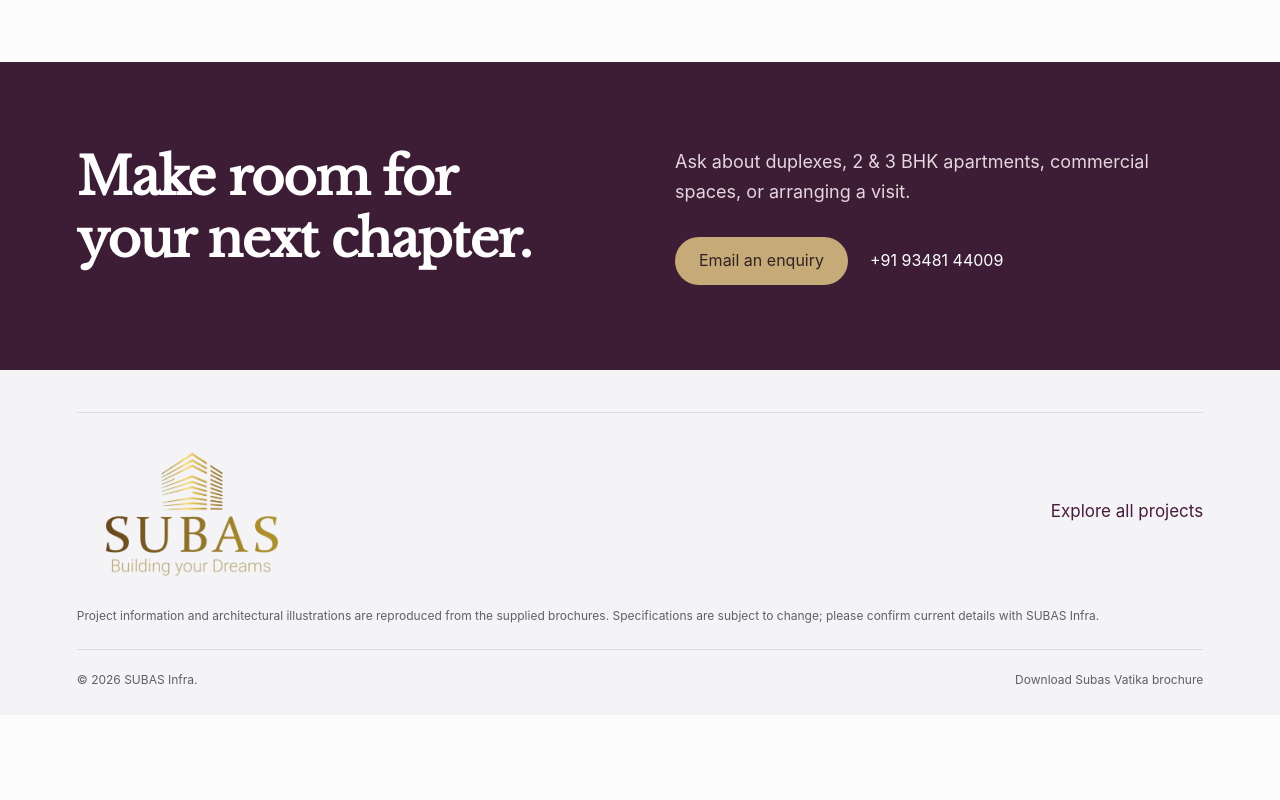
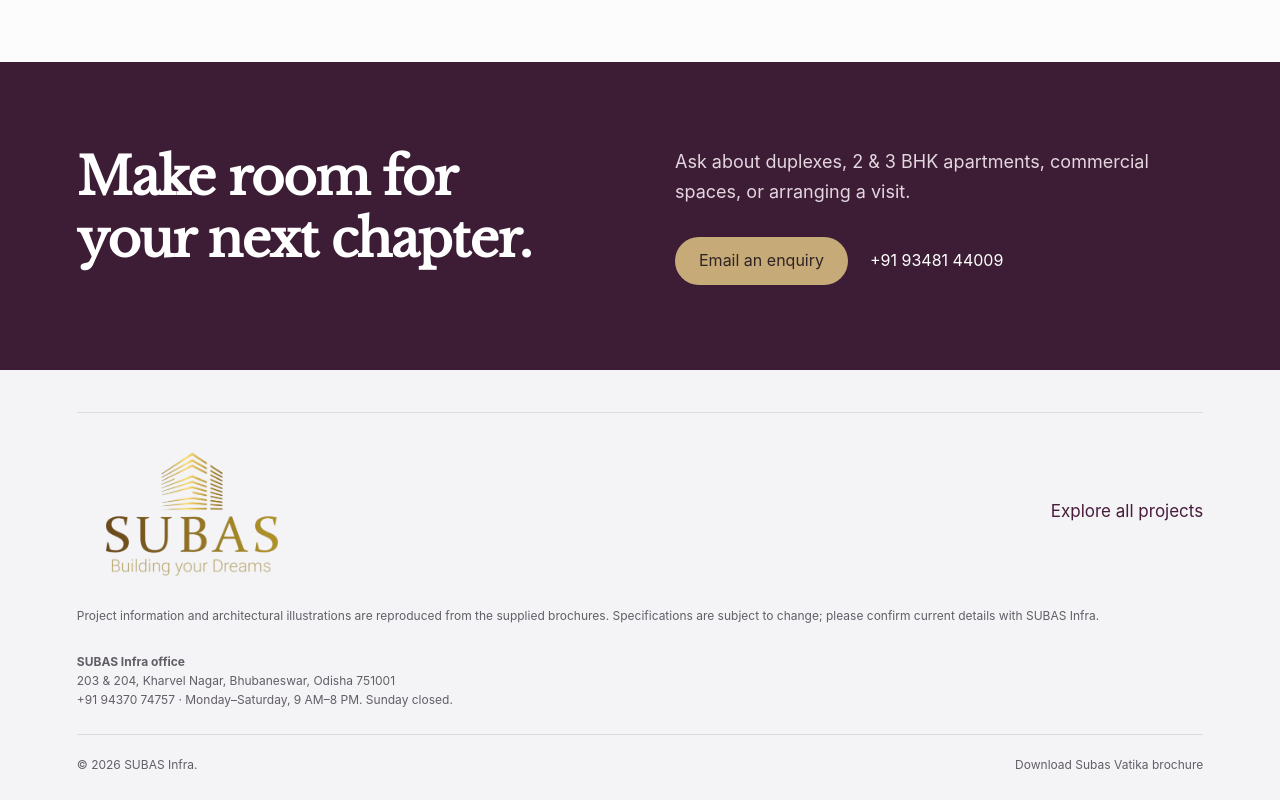
Before and after one commit to sahusiddharth8-ops/subas-infra, a Next.js app: page /projects/subas-vatika in a window 1280 px wide. Shown: the part 7353-8153 px from the top of the page. Before the commit the page ends 8068 px from the top, so only its background shows below. Built offline with nearby package versions, Linux system fonts and the light colour scheme.

Commit message:
Enable search indexing and add local SEO for SUBAS projects

```diff
--- a/src/app/layout.tsx
+++ b/src/app/layout.tsx
@@ -1,12 +1,20 @@
 import type { Metadata } from "next";
+import { siteUrl, brandDescription } from "@/lib/seo";
 import "@fontsource-variable/inter";
 import "@fontsource/libre-baskerville/latin-700.css";
 import "./globals.css";
 
 export const metadata: Metadata = {
-  title: "SUBAS Infra — Find your next chapter",
-  description: "Explore SUBAS Infra and discover Subas Vatika in Barampur.",
-  robots: { index: false, follow: false },
+  metadataBase: new URL(siteUrl),
+  title: { default: "Subas Infra | Homes in Berhampur & Bhubaneswar", template: "%s | Subas Infra" },
+  description: brandDescription,
+  robots: { index: true, follow: true },
+  openGraph: {
+    type: "website", siteName: "Subas Infra", locale: "en_IN",
+    title: "Subas Infra | Homes in Berhampur & Bhubaneswar",
+    description: brandDescription,
+  },
+  twitter: { card: "summary", title: "Subas Infra | Homes in Odisha", description: brandDescription },
 };
 
 export default function RootLayout({ children }: Readonly<{ children: React.ReactNode }>) {
--- a/src/app/projects/[slug]/page.tsx
+++ b/src/app/projects/[slug]/page.tsx
@@ -1,7 +1,23 @@
+import { projectSeo, siteUrl } from "@/lib/seo";
 import { notFound } from "next/navigation";
 import type { Metadata } from "next";
 import ProjectDetail from "@/components/project-detail";
 import { projectDetails } from "@/lib/projects";
 export function generateStaticParams(){return Object.keys(projectDetails).map(slug=>({slug}));}
-export async function generateMetadata({params}:{params:Promise<{slug:string}>}):Promise<Metadata>{const {slug}=await params; const p=Object.hasOwn(projectDetails,slug)?projectDetails[slug]:undefined;return {title:p?`${p.name} — SUBAS Infra`:"Project not found",description:p?.intro};}
-export default async function ProjectPage({params}:{params:Promise<{slug:string}>}){const {slug}=await params;const project=Object.hasOwn(projectDetails,slug)?projectDetails[slug]:undefined;if(!project)notFound();return <ProjectDetail project={project}/>;}
+export async function generateMetadata({params}:{params:Promise<{slug:string}>}):Promise<Metadata>{
+  const {slug}=await params;
+  const project=Object.hasOwn(projectDetails,slug)?projectDetails[slug]:undefined;
+  if (!project) return { title: "Project not found", robots: { index: false, follow: false } };
+  const seo=projectSeo[slug];
+  return { title: seo.title, description: seo.description,
+    alternates: { canonical: `/projects/${slug}` },
+    openGraph: { type: "website", siteName: "Subas Infra", title: seo.title, description: seo.description, url: `${siteUrl}/projects/${slug}` },
+    twitter: { card: "summary", title: seo.title, description: seo.description },
+  };
+}
+export default async function ProjectPage({params}:{params:Promise<{slug:string}>}){const {slug}=await params;const project=Object.hasOwn(projectDetails,slug)?projectDetails[slug]:undefined;if(!project)notFound();const url = `${siteUrl}/projects/${slug}`;
+const structuredData = { "@context": "https://schema.org", "@graph": [
+  { "@type": "WebPage", "@id": `${url}/#webpage`, url, name: projectSeo[slug].title, description: projectSeo[slug].description, about: { "@type": "Place", name: project.name, address: project.location }, publisher: { "@id": `${siteUrl}/#organization` } },
+  { "@type": "BreadcrumbList", itemListElement: [ { "@type": "ListItem", position: 1, name: "SUBAS Infra", item: siteUrl }, { "@type": "ListItem", position: 2, name: project.name, item: url } ] }
+] };
+return <><script type="application/ld+json" dangerouslySetInnerHTML={{ __html: JSON.stringify(structuredData).replace(/</g, "\\u003c") }} /><ProjectDetail project={project}/></>;}
--- /dev/null
+++ b/src/app/robots.ts
@@ -0,0 +1,5 @@
+import type { MetadataRoute } from 'next';
+import { siteUrl } from '@/lib/seo';
+export default function robots(): MetadataRoute.Robots {
+  return { rules: { userAgent: '*', allow: '/' }, sitemap: `${siteUrl}/sitemap.xml` };
+}
--- /dev/null
+++ b/src/app/sitemap.ts
@@ -0,0 +1,6 @@
+import type { MetadataRoute } from 'next';
+import { projectDetails } from '@/lib/projects';
+import { siteUrl } from '@/lib/seo';
+export default function sitemap(): MetadataRoute.Sitemap {
+  return [{ url: siteUrl }, ...Object.keys(projectDetails).map(slug => ({ url: `${siteUrl}/projects/${slug}` }))];
+}
--- /dev/null
+++ b/src/components/business-contact.tsx
@@ -0,0 +1,9 @@
+import { businessContact as contact } from "@/lib/seo";
+
+export default function BusinessContact() {
+  return <div className="footer-note">
+    <p><strong>SUBAS Infra office</strong></p>
+    <address style={{ fontStyle: "normal" }}>{contact.streetAddress}, {contact.city}, {contact.region} {contact.postalCode}</address>
+    <p><a href={`tel:${contact.phone}`}>{contact.phoneLabel}</a> · {contact.hours}</p>
+  </div>;
+}
--- a/src/components/homepage.tsx
+++ b/src/components/homepage.tsx
@@ -1,5 +1,6 @@
 "use client";
 
+import BusinessContact from "./business-contact";
 import Image from "next/image";
 import { useState, useEffect, useRef, type FormEvent } from "react";
 
@@ -80,7 +81,7 @@ export default function Homepage() {
         <figure className="life-image"><Image src="/images/interior.webp" alt="Illustrative sunlit living room with natural materials and a balcony" fill sizes="100vw" /><figcaption>Representative interior</figcaption></figure>
       </section>
 
-      <section id="about" className="about-section section-pad" aria-labelledby="about-title"><h2 id="about-title">Real spaces.<br /><span>New possibilities.</span></h2><div><p className="about-intro">We are SUBAS Infra.</p><p>A real estate company bringing our projects together in one place. Explore the spaces, get to know the locations, and find the project that feels right for you.</p><a className="text-link" href="#enquire">Let’s start a conversation <Arrow /></a></div></section>
+      <section id="about" className="about-section section-pad" aria-labelledby="about-title"><h2 id="about-title">Real spaces.<br /><span>New possibilities.</span></h2><div><p className="about-intro">We are SUBAS Infra.</p><p>SUBAS Infra is a real estate company in Odisha. Explore Subas Vatika in Berhampur, with duplexes and 2 &amp; 3 BHK apartments, and Subas Classic in Chandrasekharpur, Bhubaneswar, where construction and possession are completed.</p><a className="text-link" href="#enquire">Let’s start a conversation <Arrow /></a></div></section>
 
       <section className="founder-section section-pad" aria-labelledby="founder-title">
         <div><h2 id="founder-title">Meet our founder.</h2><p className="founder-name">Purnima Sahu</p><p className="founder-role">Founder · SUBAS Infra</p></div>
@@ -97,6 +98,6 @@ export default function Homepage() {
         {enquiryForm}
       </section>
     </main>
-    <footer className="footer section-pad"><div className="footer-top"><a className="brand-link footer-brand" href="#" aria-label="SUBAS Infra home"><Image className="brand-logo" src="/images/subas-logo.png" alt="SUBAS — Building your Dreams" width={1080} height={630} /></a><div><a href="#projects">Our projects</a><a href="#about">About SUBAS Infra</a><a href="#enquire">Enquire</a></div></div><p className="footer-note">Project exteriors are architectural illustrations. The lifestyle interior is representative. Please confirm current project details with SUBAS Infra.</p><div className="footer-bottom"><span>© {new Date().getFullYear()} SUBAS Infra. All rights reserved.</span><a href="#">Back to top <Arrow /></a></div></footer>
+    <footer className="footer section-pad"><div className="footer-top"><a className="brand-link footer-brand" href="#" aria-label="SUBAS Infra home"><Image className="brand-logo" src="/images/subas-logo.png" alt="SUBAS — Building your Dreams" width={1080} height={630} /></a><div><a href="#projects">Our projects</a><a href="#about">About SUBAS Infra</a><a href="#enquire">Enquire</a></div></div><p className="footer-note">Project exteriors are architectural illustrations. The lifestyle interior is representative. Please confirm current project details with SUBAS Infra.</p><BusinessContact /><div className="footer-bottom"><span>© {new Date().getFullYear()} SUBAS Infra. All rights reserved.</span><a href="#">Back to top <Arrow /></a></div></footer>
   </>;
 }
--- a/src/components/project-detail.tsx
+++ b/src/components/project-detail.tsx
@@ -1,3 +1,4 @@
+import BusinessContact from "./business-contact";
 import Image from "next/image";
 import Link from "next/link";
 import type { ProjectDetail as Project } from "@/lib/projects";
@@ -21,6 +22,6 @@ export default function ProjectDetail({ project:p }: {project:Project}) {
       <section id="location" className="detail-section section-pad"><div className="overview-copy"><h2>Well placed.</h2><div><p>{p.location}</p><a className="text-link" href={`https://www.google.com/maps/search/?api=1&query=${encodeURIComponent(p.location)}`} target="_blank" rel="noopener noreferrer">Explore the neighbourhood</a></div></div><dl className="nearby-list">{p.nearby.map(n=><div key={n.label}><dt>{n.label}</dt><dd>{n.distance}</dd></div>)}</dl><p className="detail-note">Approximate distances as stated in the project brochure.</p></section>
       <section id="contact" className="project-contact section-pad"><h2>{p.slug==="subas-classic"?"Let’s talk about\nyour next home.":"Make room for\nyour next chapter."}</h2><div><p>{p.slug==="subas-classic"?"Subas Classic is completed and possession is completed. Contact us to learn about our other projects.":"Ask about duplexes, 2 & 3 BHK apartments, commercial spaces, or arranging a visit."}</p><div className="detail-actions"><a className="button gold-button" href={email}>Email an enquiry</a><a className="contact-phone" href={`tel:${p.phone}`}>{p.phoneLabel}</a></div></div></section>
     </main>
-    <footer className="footer section-pad"><div className="footer-top"><Link href="/" className="brand-link footer-brand" aria-label="SUBAS Infra home"><Image className="brand-logo" src="/images/subas-logo.png" alt="SUBAS — Building your Dreams" width={1080} height={630}/></Link><Link className="text-link" href="/#projects">Explore all projects</Link></div><p className="footer-note">Project information and architectural illustrations are reproduced from the supplied brochures. Specifications are subject to change; please confirm current details with SUBAS Infra.</p><div className="footer-bottom"><span>© {new Date().getFullYear()} SUBAS Infra.</span><a href={p.brochure} download>Download {p.name} brochure</a></div></footer>
+    <footer className="footer section-pad"><div className="footer-top"><Link href="/" className="brand-link footer-brand" aria-label="SUBAS Infra home"><Image className="brand-logo" src="/images/subas-logo.png" alt="SUBAS — Building your Dreams" width={1080} height={630}/></Link><Link className="text-link" href="/#projects">Explore all projects</Link></div><p className="footer-note">Project information and architectural illustrations are reproduced from the supplied brochures. Specifications are subject to change; please confirm current details with SUBAS Infra.</p><BusinessContact /><div className="footer-bottom"><span>© {new Date().getFullYear()} SUBAS Infra.</span><a href={p.brochure} download>Download {p.name} brochure</a></div></footer>
   </>;
 }
--- /dev/null
+++ b/src/lib/seo.ts
@@ -0,0 +1,20 @@
+export const siteUrl = 'https://www.subasinfra.com';
+export const brandDescription = 'Explore Subas Infra projects in Odisha: Subas Vatika duplexes and 2 & 3 BHK apartments in Berhampur, and completed Subas Classic in Bhubaneswar.';
+export const projectSeo: Record<string, { title: string; description: string }> = {
+  'subas-vatika': {
+    title: 'Subas Vatika, Berhampur | Duplexes & Apartments',
+    description: 'Explore Subas Vatika at Haridakhandi Chaka, Berhampur: duplexes and 2 & 3 BHK apartments. View duplex floor plans, project details and brochures.',
+  },
+  'subas-classic': {
+    title: 'Subas Classic, Bhubaneswar | Completed Apartments',
+    description: 'Discover Subas Classic in Chandrasekharpur, Bhubaneswar. Explore layouts and specifications for this completed Subas Infra apartment project.',
+  },
+};
+
+export const businessContact = {
+  phone: '+919437074757',
+  phoneLabel: '+91 94370 74757',
+  streetAddress: '203 & 204, Kharvel Nagar',
+  city: 'Bhubaneswar', region: 'Odisha', postalCode: '751001',
+  hours: 'Monday–Saturday, 9 AM–8 PM. Sunday closed.',
+};
```
Also changed, not shown: src/app/page.tsx (+7 -1 lines).
